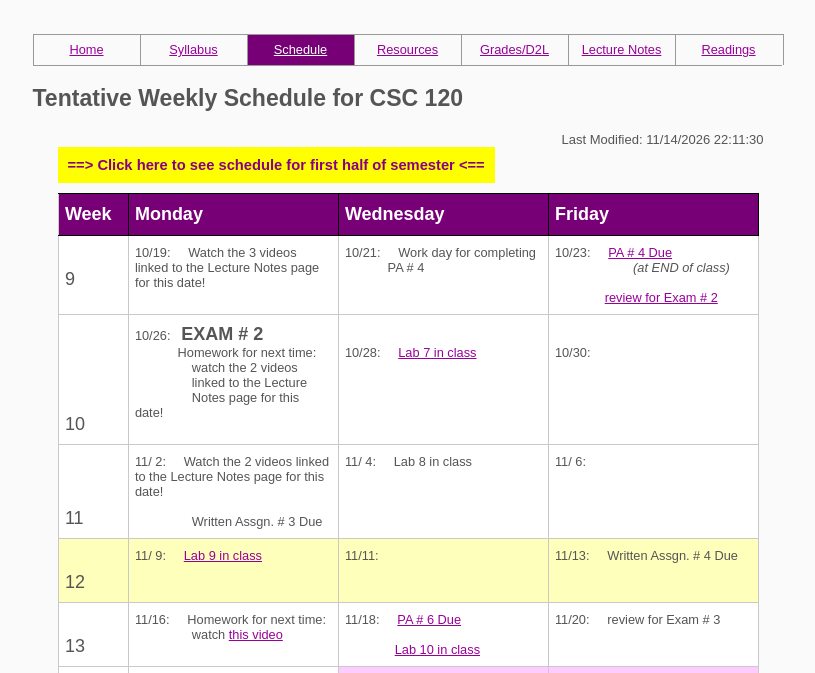
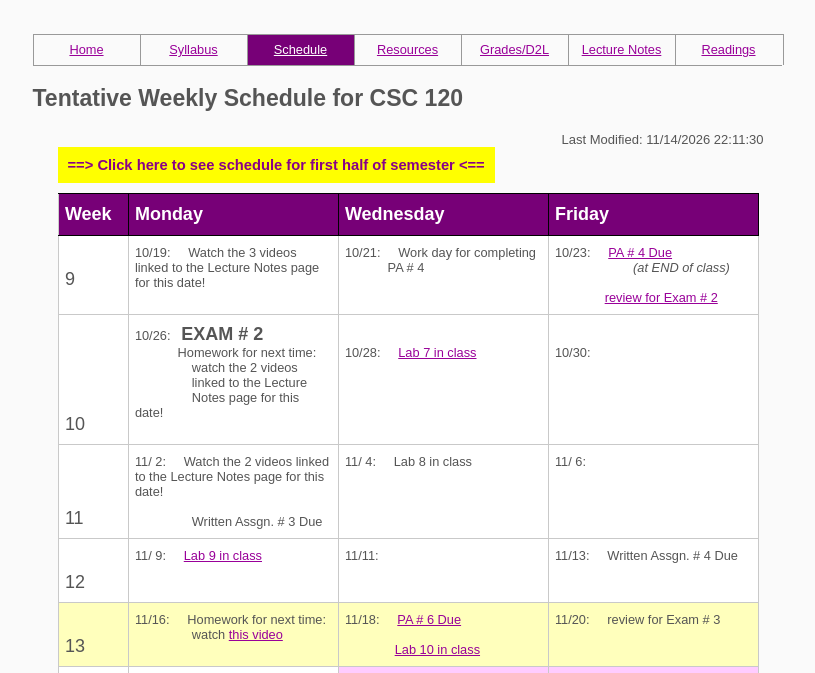
Before and after one commit to cs-courses-mountunion/CSC120Fall2026, a plain HTML site: page schedule.html in a window 1280 px wide. Shown: the part 116-789 px from the top of the page, without its empty margins (232-1047 px from the left). Drawn offline with Linux system fonts and the light colour scheme.

Commit message:
Add files via upload

```diff
--- a/schedule.html
+++ b/schedule.html
@@ -101,23 +101,23 @@
 
 <!------------ WEEK 12 ------------>
   <tr>
-  <td align="center" class="currentWeek"> <font face="Arial" size=+1> 12 </font> </td>
-    <td class="currentWeek"> 11/ 9: &nbsp; &nbsp; <a href="Labs/Lab9/index.html" target="_blank"> Lab 9 in class</a>  <br/> &nbsp; <br/> &nbsp;
+  <td align="center"> <font face="Arial" size=+1> 12 </font> </td>
+    <td> 11/ 9: &nbsp; &nbsp; <a href="Labs/Lab9/index.html" target="_blank"> Lab 9 in class</a>  <br/> &nbsp; <br/> &nbsp;
 </center> </td>
-    <td class="currentWeek"> 11/11: &nbsp; &nbsp;  <br/> &nbsp; <br/> &nbsp; </td>
-    <td class="currentWeek"> 11/13: &nbsp; &nbsp; Written Assgn. # 4 Due <br/> &nbsp; <br/> &nbsp; <br/> </td>
+    <td> 11/11: &nbsp; &nbsp;  <br/> &nbsp; <br/> &nbsp; </td>
+    <td> 11/13: &nbsp; &nbsp; Written Assgn. # 4 Due <br/> &nbsp; <br/> &nbsp; <br/> </td>
   </tr>
 
 <!------------ WEEK 13 ------------>
   <tr>
-  <td align="center"> <font face="Arial" size=+1> 13 </font>  </td>
-    <td> 11/16: &nbsp; &nbsp; Homework for next time: <br/>
+  <td align="center" class="currentWeek"> <font face="Arial" size=+1> 13 </font>  </td>
+    <td class="currentWeek"> 11/16: &nbsp; &nbsp; Homework for next time: <br/>
 			   &nbsp; &nbsp; &nbsp; &nbsp; &nbsp; &nbsp; &nbsp; &nbsp; watch <a href="Labs/Lab10/StringDemoVideo01.mp4" target="_blank"> this video</a> <br/> &nbsp; </td>
-    <td> 11/18: &nbsp; &nbsp; <a href="PAs/PA6/" target="_blank"> PA # 6 Due</a> <br/> <br/>
+    <td class="currentWeek"> 11/18: &nbsp; &nbsp; <a href="PAs/PA6/" target="_blank"> PA # 6 Due</a> <br/> <br/>
 			   &nbsp; &nbsp; &nbsp; &nbsp; &nbsp; &nbsp; &nbsp; <a href="Labs/Lab10/index.html" target="_blank"i> Lab 10 in class</a>
                <!--
 	     &nbsp; &nbsp; &nbsp; &nbsp; &nbsp; &nbsp; &nbsp; <!--a href="PAs/PA7/" target="_blank"> PA # 7 Due</a-->  </td>
-    <td> 11/20: &nbsp; &nbsp; <!--a href="Tests/Exam3Review/" target="_blank"--> review for Exam # 3</a> <br/> &nbsp; <br/> &nbsp; </td>
+    <td class="currentWeek"> 11/20: &nbsp; &nbsp; <!--a href="Tests/Exam3Review/" target="_blank"--> review for Exam # 3</a> <br/> &nbsp; <br/> &nbsp; </td>
   </tr>
 
 <!------------ WEEK 14 ------------>
```
Also changed, not shown: index.html (+1 -1 lines).
